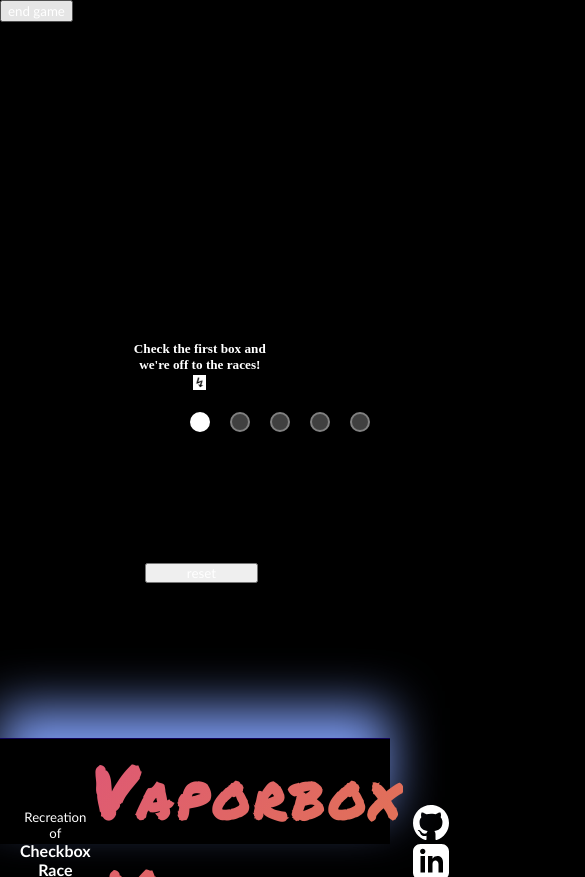
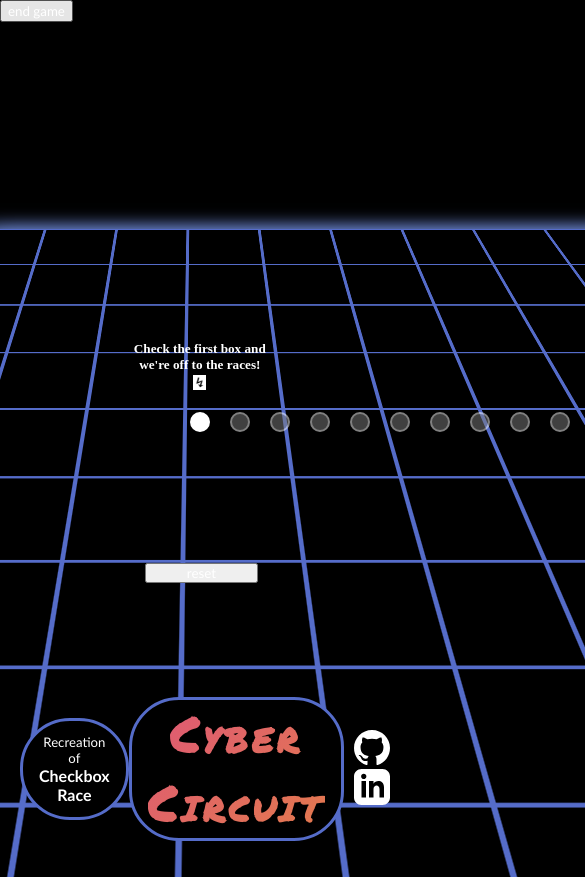
Before and after one commit to Its-A-Mia/SunsetSurfer, a React (Create React App) app: page / in a window 390 px wide. Shown: the top 877 px of the page, 585 px wide, since content can reach past the window. Before the commit the page ends 844 px from the top, so only its background shows below. Built offline with nearby package versions, Linux system fonts and the light colour scheme.

Commit message:
media queries

```diff
--- a/src/App.js
+++ b/src/App.js
@@ -4,7 +4,6 @@
 import ResetInGame from './components/Reset/ResetInGame.js';
 import SidebarLeft from './components/SidebarLeft/SidebarLeft.js';
 import StarterMessage from './components/StarterMessage/StarterMessage.js';
-import GridSVG from './components/svg/GridSVG.js';
 
 // many props are passed down, context is best fit
 export const GameContext = createContext();
@@ -71,8 +70,8 @@
         <StarterMessage />
         <Checkboxes />
         <ResetInGame />
-        <div className="bg-grid">
-          <GridSVG />
+        <div className="bg-grid-container">
+          <div className="bg-grid" />
         </div>
       </GameContext.Provider>
     </div>
--- a/src/components/Footer/Footer.css
+++ b/src/components/Footer/Footer.css
@@ -3,13 +3,10 @@
   align-items: center;
   color: white;
   position: fixed;
-  height: 105px;
+  height: 150px;
   width: 100%;
-  border-top: solid #110256 1px;
   inset: auto auto 0 0;
   z-index: 2;
-  background: black;
-  box-shadow: 0 -30px 50px #7a98ed;
 }
 
 .footerContainer {
@@ -22,7 +19,7 @@
 }
 
 .footerSVG {
-  padding: 0 10px;
+  padding: 0 0.625em;
 }
 
 .footerSVGContainer {
@@ -38,7 +35,14 @@
   animation: textRipple 1.5s ease-in-out infinite alternate;
 }
 
-@media (max-width: 410px) {
+.footer-item-bg {
+  padding: 0 1em;
+  background-color: black;
+  border-radius: 50px;
+  border: solid #556cc9 3px;
+}
+
+@media (max-width: 1000px) {
   .footerContainer {
     margin: auto 20px;
   }
--- a/src/components/Footer/Footer.js
+++ b/src/components/Footer/Footer.js
@@ -5,7 +5,7 @@
   return (
     <footer>
       <div className="footerContainer">
-        <div>
+        <div className="footer-item-bg">
           <p>
             Recreation of
             <div className="checkboxLink">
@@ -15,9 +15,9 @@
             </div>
           </p>
         </div>
-
-        <h1 id="game-title">Vaporbox Velocity</h1>
-
+        <span className="footer-item-bg">
+          <h1 id="game-title">Cyber Circuit</h1>
+        </span>
         <div>
           <a
             className="footerSVG"
--- a/src/components/Reset/ResetInGame.css
+++ b/src/components/Reset/ResetInGame.css
@@ -4,7 +4,7 @@
   transform: translate(20px, 150px);
 }
 
-@media (max-width: 810px) {
+@media (max-width: 1000px) {
   .resetInGameContainer {
     left: 44%;
   }
--- a/src/index.css
+++ b/src/index.css
@@ -2,7 +2,7 @@
   display: flex;
   height: 100vh;
   align-items: center;
-  overflow: hidden;
+  /* overflow: hidden; */
 }
 
 * {
@@ -44,6 +44,12 @@
   color: #68aeeb;
 }
 
+@media (max-width: 1000px) {
+  h1 {
+    font-size: 3rem;
+  }
+}
+
 /* ===================
         App Classes
     =================== */
@@ -62,10 +68,11 @@
   width: 300%;
   box-shadow: 0 -10px 50px #7a98ed;
   background-size: 100px 100px;
-  transform: perspective(1000px) rotateX(40deg);
+  transform: rotateX(50deg) translateX(-10%);
+
   background-image: linear-gradient(to right, #556cc9 4px, transparent 1px),
     linear-gradient(to bottom, #556cc9 3px, transparent 1px);
-  animation: move-grid-bg 5s ease-in-out infinite alternate;
+  /* animation: move-grid-bg 5s ease-in-out infinite alternate; */
 }
 
 @keyframes move-grid-container {
```
